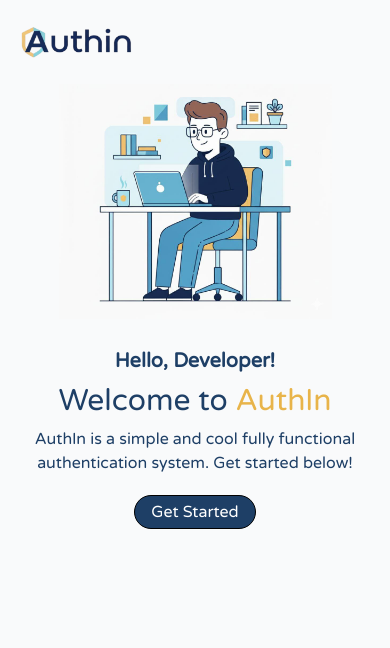
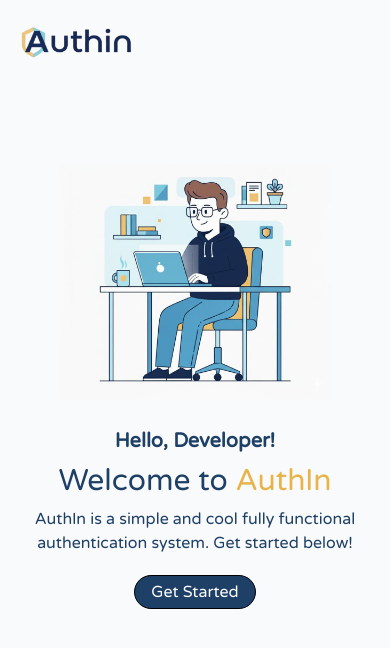
Before and after one commit to baraa-elhajj/auth-in, a React (Vite) app in the folder frontend/: page / in a window 390 px wide. Shown: the top 648 px of the page. Built offline with nearby package versions, Linux system fonts and the light colour scheme; no server answers.

Commit message:
Update Home.jsx
Increase margin top a bit on small screens

```diff
--- a/frontend/src/pages/Home.jsx
+++ b/frontend/src/pages/Home.jsx
@@ -13,7 +13,7 @@
   }
 
   return (
-    <div className="flex flex-col items-center gap-2 text-(--primary)">
+    <div className="flex flex-col items-center gap-2 text-(--primary) mt-20 md:mt-0">
       <img className="w-[70%] md:max-w-xs mx-auto" src={developer} />
       <h1 className="mt-5 text-xl md:text-2xl font-semibold">
         Hello,{" "}
```
